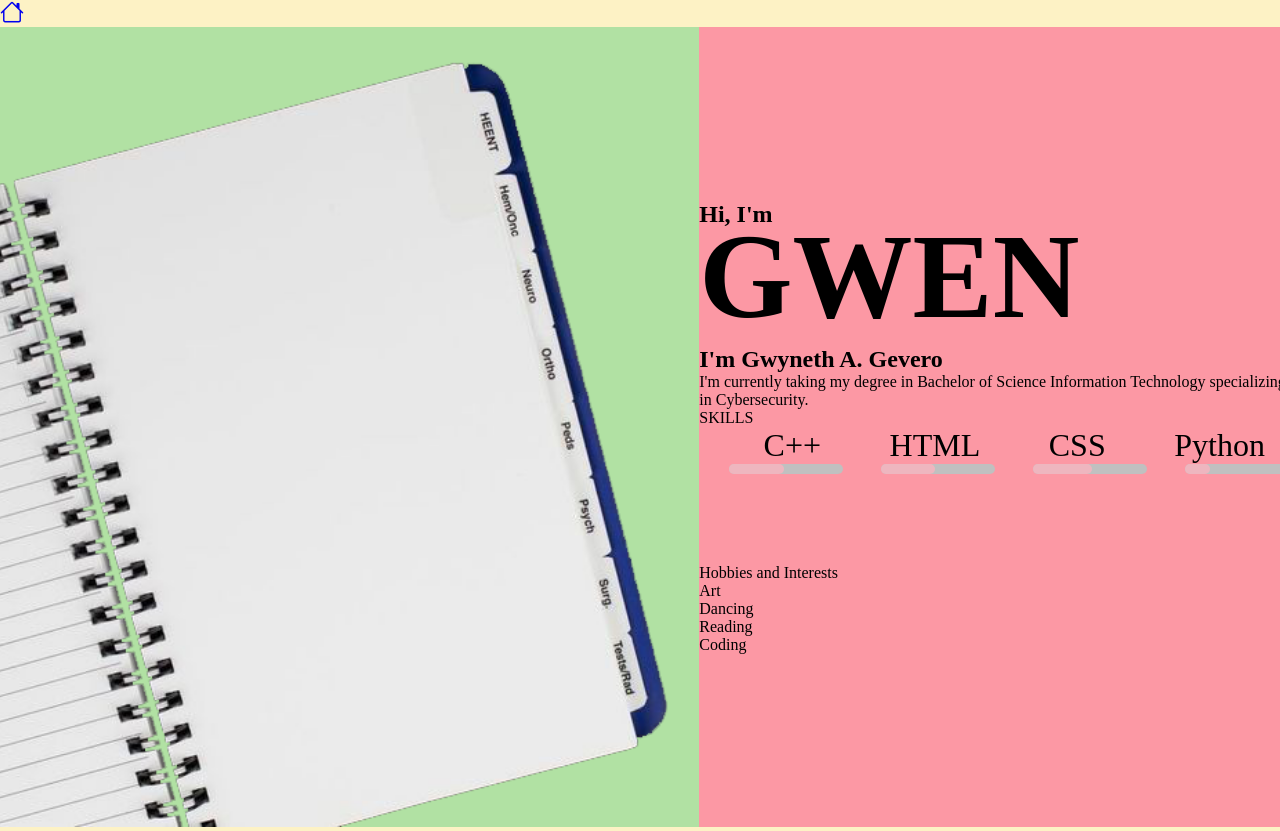
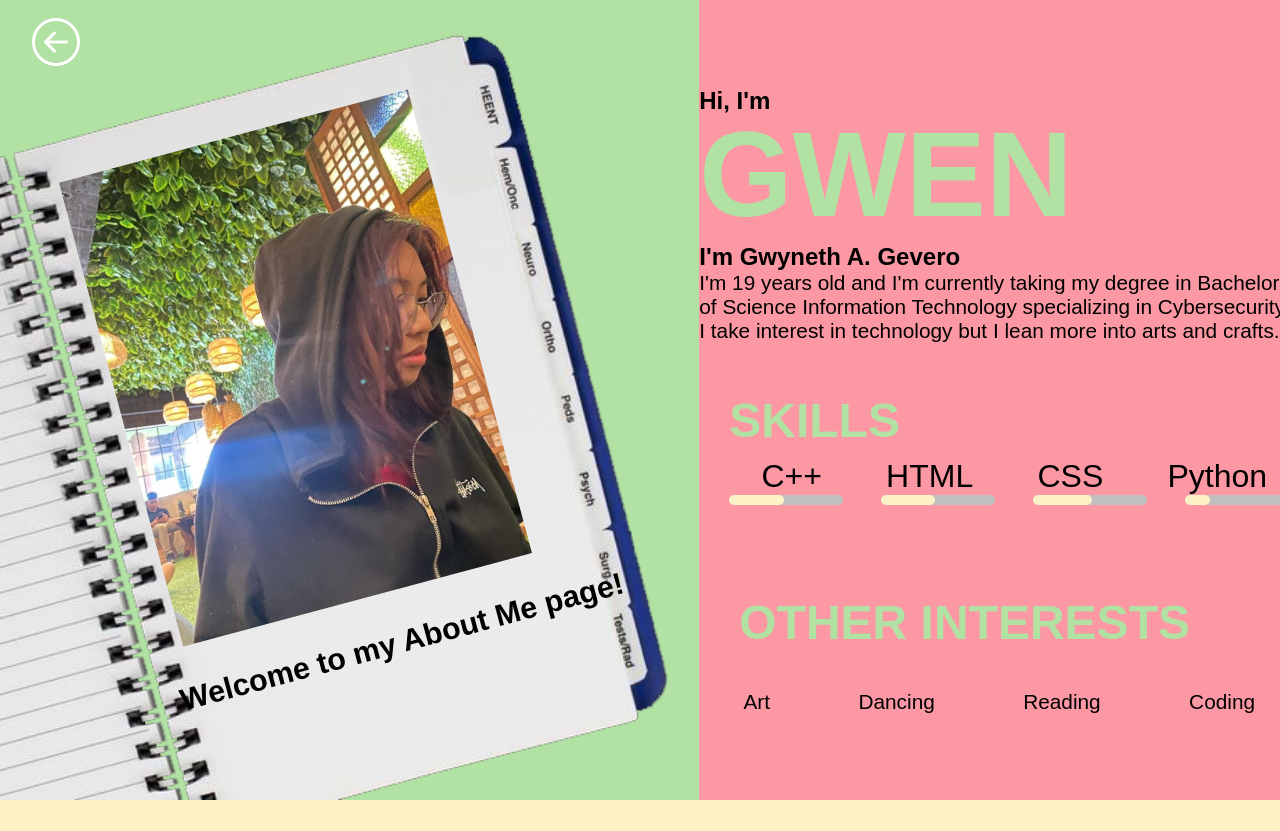
Before and after one commit to izgwein/WD-Finals, a plain HTML site: page pages/page2/index.html in a window 1280 px wide. After the commit the page ends 804 px from the top, so only its background shows below. Drawn offline with nearby package versions, Linux system fonts and the light colour scheme.

Commit message:
feat(back button): added back button to pages

```diff
--- a/pages/page2/assets/css/style.css
+++ b/pages/page2/assets/css/style.css
@@ -4,10 +4,27 @@
 *{
     margin: 0;
     padding: 0;
+    font-family: "Merriweather Sans", sans-serif;
+    font-optical-sizing: auto;
+    font-weight: <weight>;
+    font-style: normal;
 }
 
 body{
     background-color: #FDF2C5;
+}
+
+header.return{
+    position: absolute ;
+    padding-left: 2rem;
+    padding-top: 1rem;
+    a{
+        text-decoration: none;
+        i{
+            color: white;
+            font-size: 3rem;
+        }
+    }
 }
 
 .container{
@@ -22,6 +39,22 @@ body{
             height: 100%;
             margin-left: -80px;
         }
+
+        img.me{
+            position: absolute;
+            height: 60%;
+            top: 16%;
+            left: 9%;
+            transform: rotate(-15deg);
+        }
+
+        h1{
+            position: absolute;
+            font-size: 1.9rem;
+            top: 78%;
+            left: 13.5%;
+            transform: rotate(-15deg);
+        }
     }
 
     section.two{
@@ -34,12 +67,15 @@ body{
             position: relative;
             width: 600px;
             h2.top{
-                margin-bottom: -20px;
+                margin-bottom: -10px;
             }
 
             h1{
                 font-size: 120px;
-
+                color: #B1E1A3;
+            }
+            p{
+                font-size: 1.3rem;
             }
         }
     }
@@ -50,6 +86,12 @@ body{
     grid-column: 2 / 4 ;
     grid-row: 2 / 3;
     padding-left: 30px;
+
+    h1.skills{
+        padding-top: 50px;
+        padding-bottom: 10px;
+        font-size: 3rem;
+    }
 
     .label{
         display: grid;
@@ -84,14 +126,14 @@ body{
             border-color: transparent;
 
             .bar1 {
-            background-color:rgb(238, 182, 191);
+                background-color:#FDF2C5;
                 text-align: center;
                 font-size: 100px;
                 border-radius: 15px;
                 width: 55px;
             }
             .bar2 {
-            background-color:rgb(238, 182, 191);
+                background-color:#FDF2C5;
                 text-align: center;
                 font-size: 100px;
                 border-radius: 15px;
@@ -99,7 +141,7 @@ body{
             }
 
             .bar3 {
-            background-color:rgb(238, 182, 191);
+                background-color:#FDF2C5;
                 text-align: center;
                 font-size: 100px;
                 border-radius: 15px;
@@ -107,7 +149,7 @@ body{
             }
 
             .bar4 {
-            background-color:rgb(238, 182, 191);
+                background-color:#FDF2C5;
                 text-align: center;
                 font-size: 100px;
                 border-radius: 15px;
@@ -117,3 +159,23 @@ body{
 
 }
 }
+
+.others{
+    h2{
+        font-size: 3rem;
+        padding-left: 40px;
+        color: #B1E1A3;
+    }
+
+    .other-container{
+        display: flex;
+        flex-direction: row;
+        justify-content: space-around;
+        align-items: center;
+    }
+
+    p{
+        font-size: 1.4rem;
+        padding-top: 40px;
+    }
+}
--- a/pages/page2/index.html
+++ b/pages/page2/index.html
@@ -6,11 +6,17 @@
     <title>About Me</title>
     <link rel="stylesheet" href="https://cdn.jsdelivr.net/npm/bootstrap-icons@1.11.3/font/bootstrap-icons.min.css">
     <link rel="stylesheet" href="../page2/assets/css/style.css">
+    <link rel="preconnect" href="https://fonts.googleapis.com">
 </head>
 <body>
-    <a href="../page1/index.html"><h2><i class="bi bi-house"></i></h2></a>
+    <header class="return">
+        <a class="home" href="../page1/index.html"><h1><i class="bi bi-arrow-left-circle"></i></h1></a>
+    </header>
+
     <div class="container">
         <section class="one">
+            <img src="./assets/img/gwen.jpg" alt="" class="me">
+            <h1>Welcome to my About Me page!</h1>
             <img src="./assets/img/notebook.png" alt="" class="notebook">
         </section>
 
@@ -19,9 +25,10 @@
                 <h2 class="top">Hi, I'm</h2>
                 <h1>GWEN</h1>
                 <h2>I'm Gwyneth A. Gevero</h2>
-                <p>I'm currently taking my degree in Bachelor of Science Information Technology specializing in Cybersecurity.</p>
-                <p>SKILLS</p>
+                <p>I'm 19 years old and I'm currently taking my degree in Bachelor of Science Information Technology specializing in Cybersecurity. I take interest in technology but I lean more into arts and crafts.</p>
+
                     <div id="codingSkills">
+                        <h1 class="skills">SKILLS</h1>
                         <div class="label">
                         <p>C++</p>
                         <p>HTML</p>
@@ -44,11 +51,16 @@
                             </div>
                             </div>
                     </div>
-                <p>Hobbies and Interests</p>
-                <p>Art</p>
-                <p>Dancing</p>
-                <p>Reading</p>
-                <p>Coding</p>
+
+                    <div class="others">
+                        <h2>OTHER INTERESTS</h2>
+                        <div class="other-container">
+                            <p>Art</p>
+                            <p>Dancing</p>
+                            <p>Reading</p>
+                            <p>Coding</p>
+                        </div>
+                    </div>
             </div>
         </section>
     </div>
--- a/pages/page3/assets/css/style.css
+++ b/pages/page3/assets/css/style.css
@@ -5,12 +5,23 @@
 
 body{
     background-color: #FC98A4;
+    font-family: "Merriweather Sans", sans-serif;
+    font-optical-sizing: auto;
+    font-weight: <weight>;
+    font-style: normal;
+}
+
+header.return{
+    position: absolute;
+    padding-left: 2rem;
+    padding-top: 2rem;
     a{
-        position: absolute;
-        h2{
-            font-size: 5rem;
+        text-decoration: none;
+        i{
+            color: white;
+            font-size: 3rem;
+        }
     }
-}
 }
 
 
--- a/pages/page5/assets/css/style.css
+++ b/pages/page5/assets/css/style.css
@@ -1,10 +1,26 @@
 *{
     margin: 0;
     padding: 0;
+    font-family: "Merriweather Sans", sans-serif;
+    font-optical-sizing: auto;
+    font-weight: <weight>;
+    font-style: normal;
 }
 
 body{
     background-color: #FC98A4;
+}
+
+header.return{
+    padding-left: 2rem;
+            padding-top: 2rem;
+    a{
+        text-decoration: none;
+        i{
+            color: white;
+            font-size: 3rem;
+        }
+    }
 }
 
 .container{
@@ -15,18 +31,21 @@ body{
     padding-top: 200px;
     padding-left: 100px;
 
-    .home{
-
-    }
-
     .title{
         display: flex;
         flex-direction: column;
         h1{
             font-size: 10rem;
+            color: #B1E1A3;
+            -webkit-animation-name: fadein;
+            -webkit-animation-duration: 3s;
+            animation-name: fadein;
+            animation-duration: 3s;
         }
         h2{
-            font-size: 7rem;
+            padding-left: 10px;
+            font-size: 4rem;
+            color: #FDF2C5;
         }
     }
 
@@ -37,27 +56,65 @@ body{
 
         h1{
             font-size: 3rem;
+            color: #B1E1A3;
         }
 
         .icons{
-            padding-top: 50px;
+            padding-top: 10px;
             display: flex;
-            justify-content: center;
-            align-items: flex-start;
+            justify-content: space-around;
+            align-items: center;
             flex-direction: row;
+            width: 120%;
             font-size: 2rem;
-
             i{
-                padding-left: 50px;
                 display: flex;
-                justify-content: center;
-                align-items: flex-start;
+                justify-content: space-around;
+                align-items: center;
+                font-size: 2rem;
             }
 
             h2{
                 font-size: 2rem;
+                padding-left: 10px;
+            }
+            .btn {
+                background-color: #B1E1A3;
+                border-radius: 15px;
+                box-sizing: border-box;
+                color: #FC98A4;
+                cursor: pointer;
+                font-size: 16px;
+                font-weight: 600;
+                line-height: normal;
+                outline: none;
+                padding: 16px 24px;
+                text-align: center;
+                text-decoration: none;
+                transition: all 300ms cubic-bezier(.23, 1, 0.32, 1);
+                width: 300px;
+            }
+
+            .btn:hover {
+                box-shadow: rgba(0, 0, 0, 0.25) 0 8px 15px;
+                transform: translateY(-2px);
+            }
+
+            .btn:active {
+                box-shadow: none;
+                transform: translateY(0);
             }
         }
 
     }
 }
+
+@-webkit-keyframes fadein {
+    0% { opacity: 0; margin-left: -250px; }
+    100% { opacity: 1; margin-left: 0; }
+  }
+
+  @keyframes fadein {
+    0% { opacity: 0; margin-left: -250px; }
+    100% { opacity: 1; margin-left: 0; }
+  }
```
Also changed, not shown: pages/page1/assets/css/style.css (+17 -0 lines), pages/page1/index.html (+2 -1 lines), pages/page3/assets/js/scripts.js (+27 -0 lines), pages/page3/index.html (+4 -1 lines), pages/page4/index.html (+1 -0 lines), pages/page5/index.html (+9 -4 lines), pages/page1/assets/img/gwen.jpg (added), pages/page1/assets/img/player.jpg (deleted), pages/page2/assets/img/gwen.jpg (added), pages/page2/assets/img/macaron.png (added), pages/page5/assets/js/scripts.js (deleted), 1 other file. Lines whose indentation alone changed are shown as unchanged.
